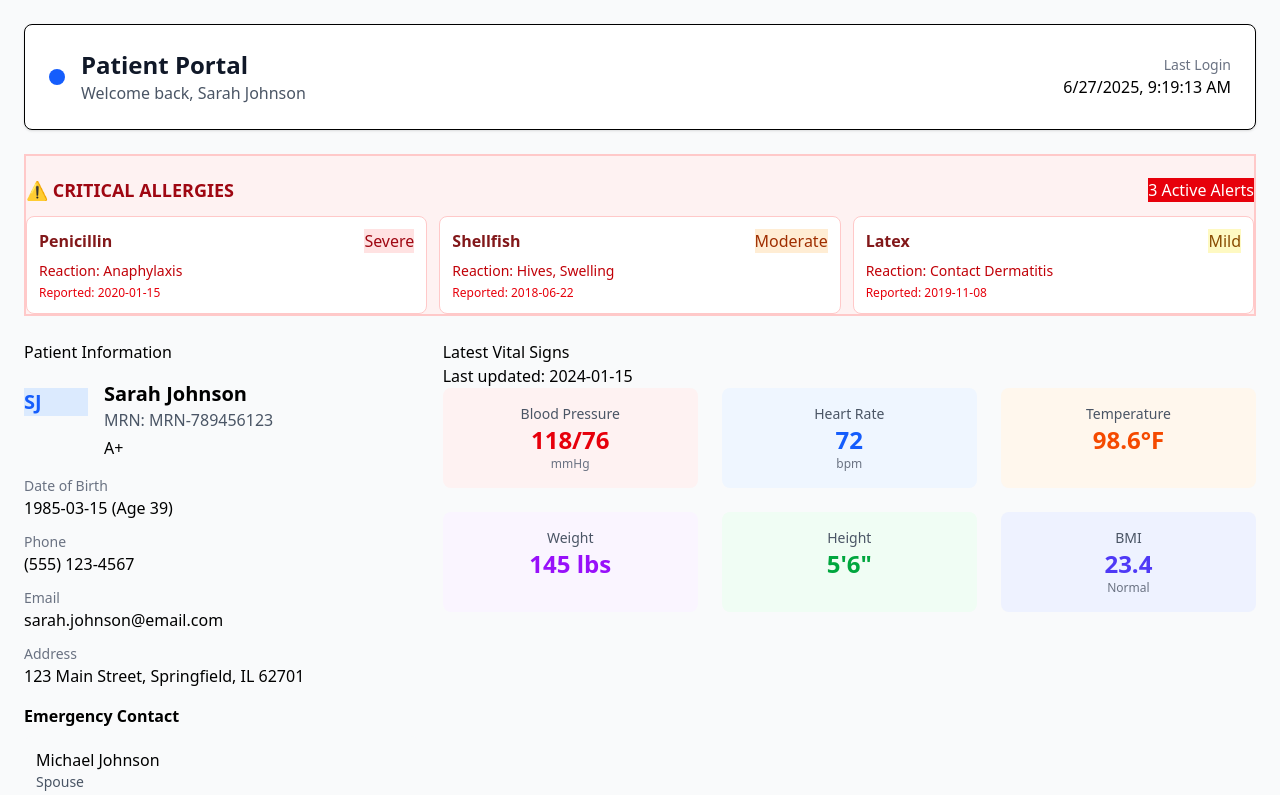
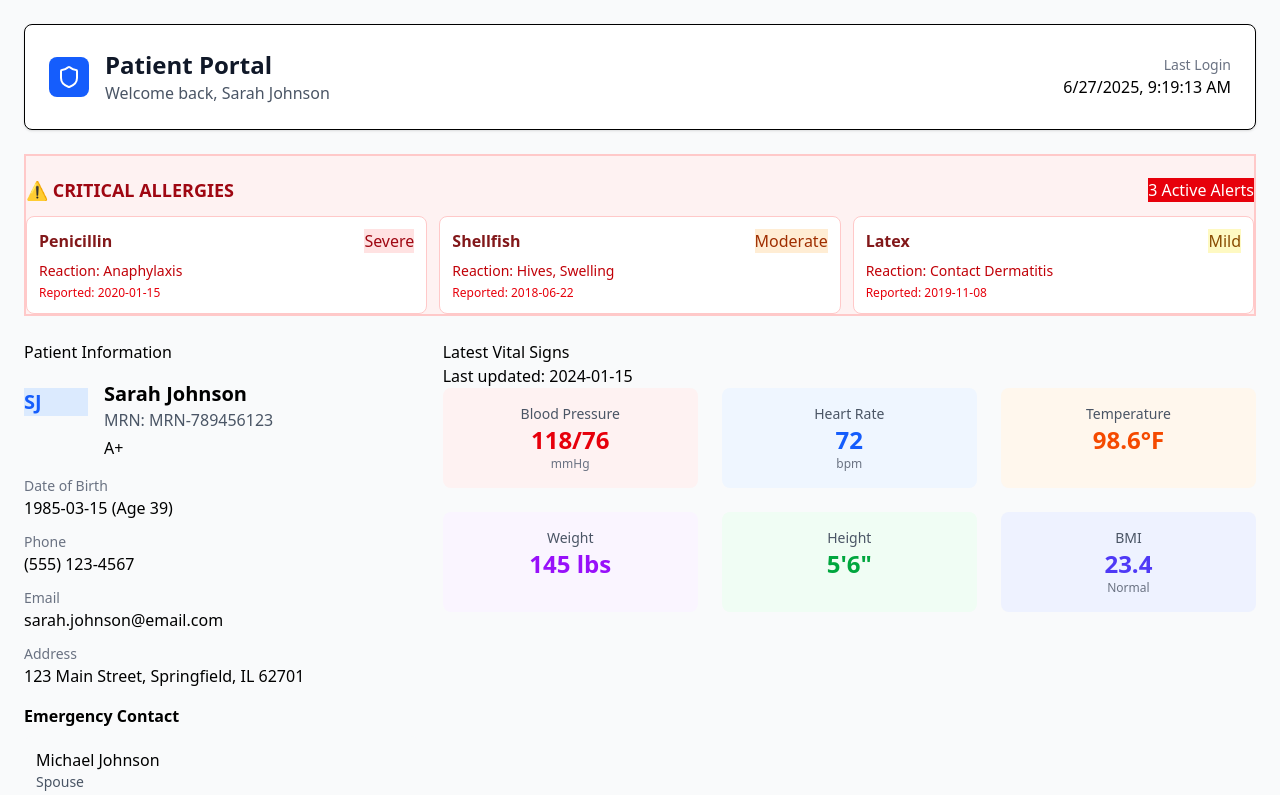
Before and after one commit to Walker-Gideon/Clinic-web, a React (Vite) app: page /patient in a window 1280 px wide. Shown: the top 795 px of the page. Built offline with nearby package versions, Linux system fonts and the light colour scheme.

Commit message:
added the patient header data and pass it to the main component

```diff
--- a/src/features/patient/PatientHeader.jsx
+++ b/src/features/patient/PatientHeader.jsx
@@ -0,0 +1,33 @@
+import { useEffect, useState } from "react";
+import { LuShield } from "react-icons/lu";
+
+export default function PatientHeader({ patientData }) {
+  const [currentTime, setCurrentTime] = useState(new Date());
+
+  useEffect(() => {
+    const timer = setInterval(() => {
+      setCurrentTime(new Date());
+    }, 1000);
+    return () => clearInterval(timer);
+  }, []);
+
+  return (
+    <div className="rounded-lg border bg-white p-6 shadow-sm">
+      <div className="flex items-center justify-between">
+        <div className="flex items-center gap-4">
+          <div className="rounded-lg bg-blue-600 p-2">
+            <LuShield className="h-6 w-6 text-white" />
+          </div>
+          <div>
+            <h1 className="text-2xl font-bold text-gray-900">Patient Portal</h1>
+            <p className="text-gray-600">Welcome back, {patientData.name}</p>
+          </div>
+        </div>
+        <div className="text-right">
+          <p className="text-sm text-gray-500">Last Login</p>
+          <p className="font-medium">{currentTime.toLocaleString()}</p>
+        </div>
+      </div>
+    </div>
+  );
+}
--- a/src/features/patient/PatientLayout.jsx
+++ b/src/features/patient/PatientLayout.jsx
@@ -1,5 +1,5 @@
-import { useEffect, useState } from "react";
 import PatientFooter from "./PatientFooter";
+import PatientHeader from "./PatientHeader";
 
 // Mock patient data
 const patientData = {
@@ -128,40 +128,11 @@ const getStatusColor = (status) => {
 };
 
 export default function PatientLayout() {
-  const [currentTime, setCurrentTime] = useState(new Date());
-
-  useEffect(() => {
-    const timer = setInterval(() => {
-      setCurrentTime(new Date());
-    }, 1000);
-    return () => clearInterval(timer);
-  }, []);
-
   return (
     <div className="min-h-screen bg-gray-50 p-4 md:p-6">
       <div className="mx-auto max-w-7xl space-y-6">
         {/* Header */}
-        <div className="rounded-lg border bg-white p-6 shadow-sm">
-          <div className="flex items-center justify-between">
-            <div className="flex items-center gap-4">
-              <div className="rounded-lg bg-blue-600 p-2">
-                {/* <Shield className="h-6 w-6 text-white" /> */}
-              </div>
-              <div>
-                <h1 className="text-2xl font-bold text-gray-900">
-                  Patient Portal
-                </h1>
-                <p className="text-gray-600">
-                  Welcome back, {patientData.name}
-                </p>
-              </div>
-            </div>
-            <div className="text-right">
-              <p className="text-sm text-gray-500">Last Login</p>
-              <p className="font-medium">{currentTime.toLocaleString()}</p>
-            </div>
-          </div>
-        </div>
+        <PatientHeader patientData={patientData} />
 
         {/* Critical Alerts - Allergies */}
         {patientData.allergies.length > 0 && (
```
